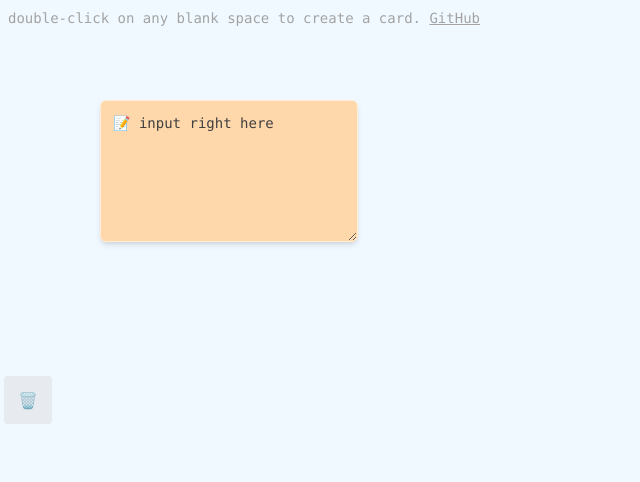
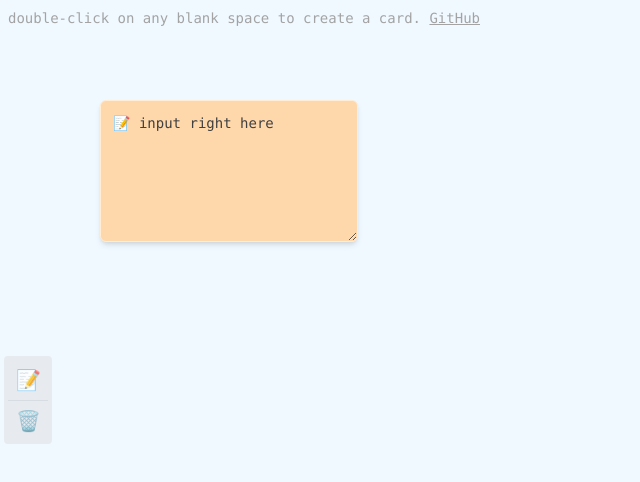
Before and after one commit to boojack/sticky-notes, a React (Vite) app: page / in a window 1280 px wide. Shown: the top 482 px of the page, without its empty margins (0-640 px from the left). Built offline with nearby package versions, Linux system fonts and the light colour scheme.

Commit message:
add new card button

```diff
--- a/src/components/Dashboard.tsx
+++ b/src/components/Dashboard.tsx
@@ -14,7 +14,6 @@ const Dashboard = () => {
       x: event.pageX,
       y: event.pageY,
     };
-
     const now = Date.now();
 
     dispatch(
--- a/src/components/Toolbar.tsx
+++ b/src/components/Toolbar.tsx
@@ -1,7 +1,7 @@
 import { useCallback } from "react";
 import { useAppDispatch, useAppSelector } from "../store";
 import { setShowTrashDialogFlag } from "../store/global";
-import { updateNoteById } from "../store/note";
+import { addNote, updateNoteById } from "../store/note";
 import "../less/toolbar.less";
 
 const Toolbar = () => {
@@ -12,7 +12,29 @@ const Toolbar = () => {
     event.stopPropagation();
   }, []);
 
-  const handleTrashMouseUp = () => {
+  const handleNewCardButtonClick = useCallback(() => {
+    const now = Date.now();
+
+    dispatch(
+      addNote({
+        id: `${now}`,
+        content: "",
+        bounding: {
+          width: 256,
+          height: 128,
+        },
+        position: {
+          x: 100,
+          y: 100,
+        },
+        status: "NORMAL",
+        createdTs: now,
+        updatedTs: now,
+      })
+    );
+  }, []);
+
+  const handleTrashMouseUp = useCallback(() => {
     if (globalState.draggingNote) {
       dispatch(
         updateNoteById({
@@ -23,15 +45,18 @@ const Toolbar = () => {
         })
       );
     }
-  };
+  }, [globalState.draggingNote]);
 
-  const handleTrashClick = () => {
+  const handleTrashClick = useCallback(() => {
     dispatch(setShowTrashDialogFlag(!globalState.showTrashDialogFlag));
-  };
+  }, [globalState.showTrashDialogFlag]);
 
   return (
     <div className={`toolbar-container opacity-80 ${globalState.draggingNote ? "z-10" : ""}`} onDoubleClick={handleStopPropagation}>
-      <span className="action-btn" onClick={handleTrashClick} onMouseUp={handleTrashMouseUp}>
+      <span className="action-btn" onClick={handleNewCardButtonClick}>
+        📝
+      </span>
+      <span className="action-btn trash-bin" onClick={handleTrashClick} onMouseUp={handleTrashMouseUp}>
         🗑
       </span>
     </div>
--- a/src/less/toolbar.less
+++ b/src/less/toolbar.less
@@ -2,6 +2,10 @@
   @apply absolute left-1 top-1/2 -translate-y-1/2 p-1 rounded flex flex-col justify-center items-center bg-gray-200 transition-all select-none;
 
   > .action-btn {
-    @apply w-10 h-10 flex justify-center items-center text-base rounded cursor-pointer hover:text-lg;
+    @apply w-10 h-10 flex justify-center items-center text-xl cursor-pointer hover:text-2xl;
+
+    &.trash-bin {
+      @apply border-t border-t-gray-300;
+    }
   }
 }
```
